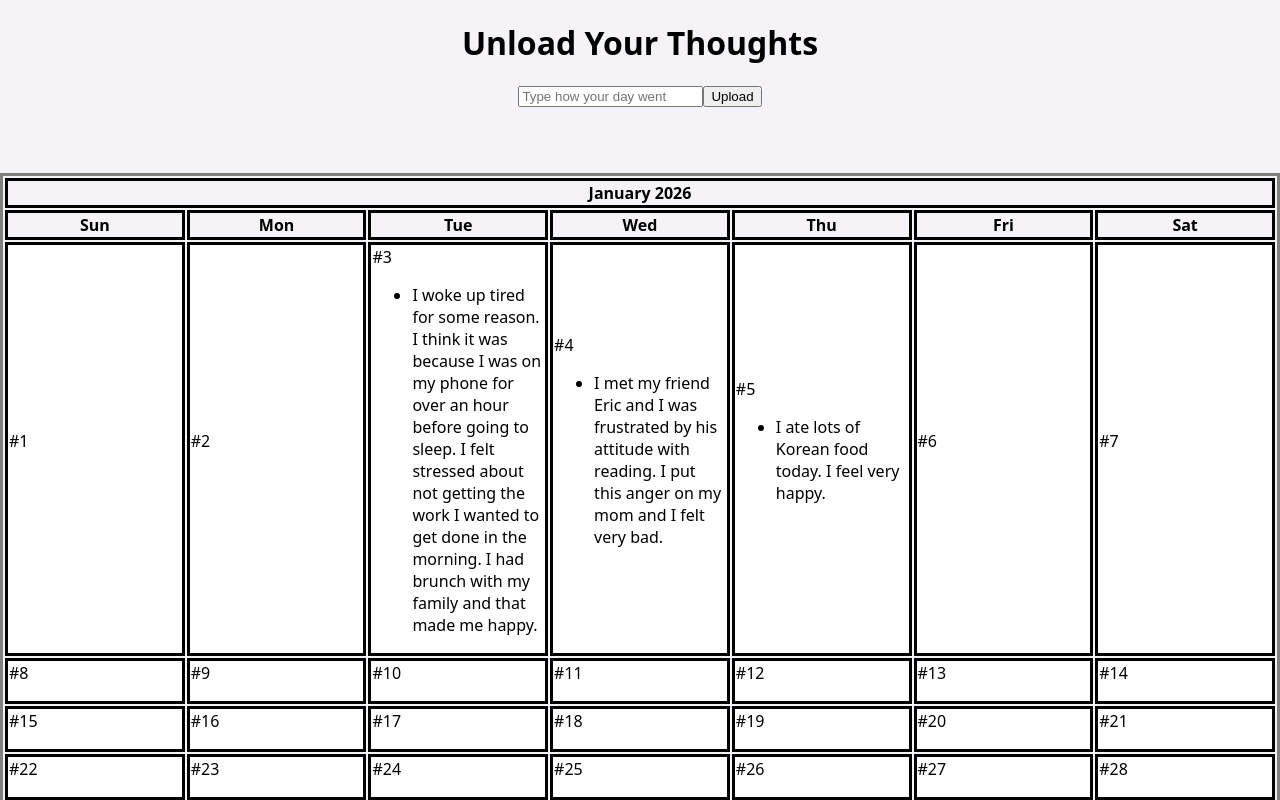
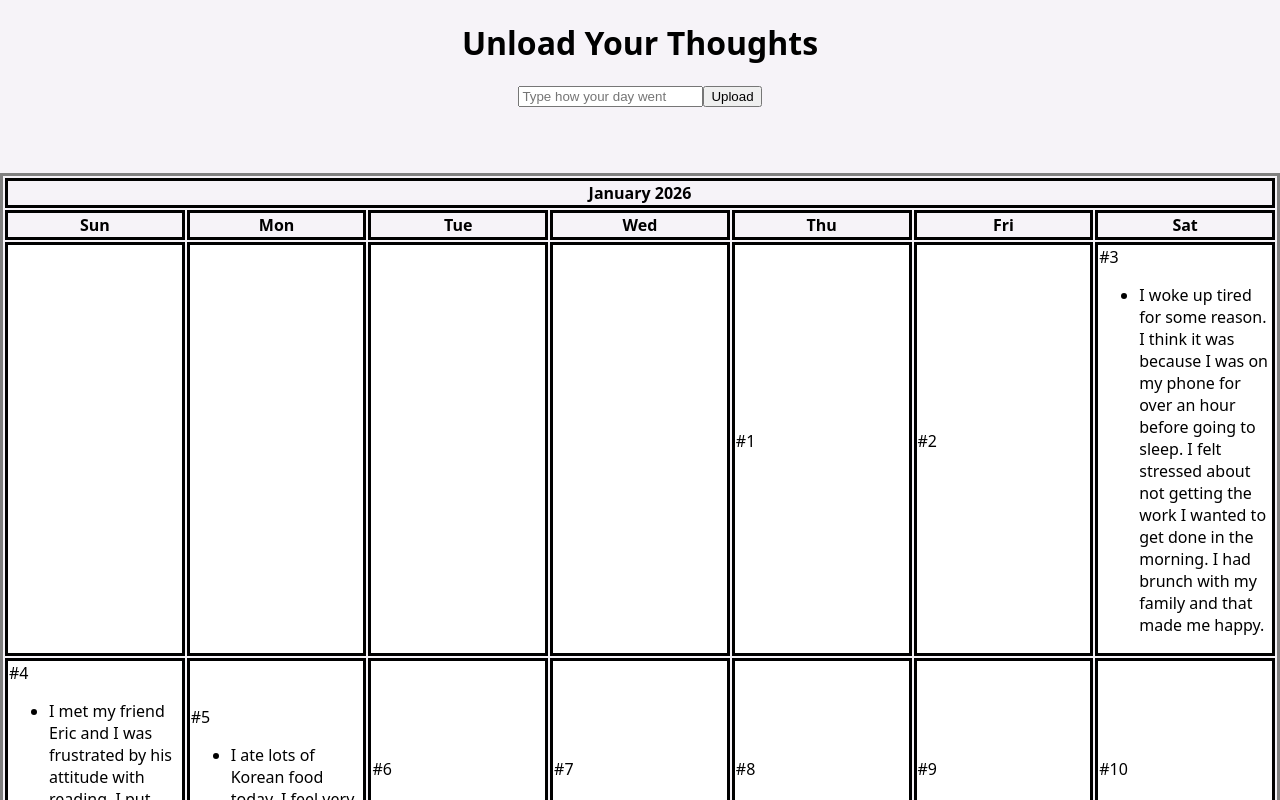
Before and after one commit to dkamien66/unloadInReact, a React (Create React App) app: page / in a window 1280 px wide. Shown: the top 800 px of the page. Built offline with nearby package versions, Linux system fonts and the light colour scheme.

Commit message:
Completed accurate calendar. Works for any month

```diff
--- a/src/Calendar.js
+++ b/src/Calendar.js
@@ -1,55 +1,78 @@
+function daysInCurrentMonth() {
+    const today = new Date();
+    const year = today.getFullYear();
+    const month = today.getMonth();
+    const lastDayOfMonth = new Date(year, month+1, 0); // get 0-th day of next month == last day of this month
+    return lastDayOfMonth.getDate();
+}
+
 export default function Calendar({ data }) {
 
-    const currMonth = "January"
-    const currYear = "2026"
+    const months = ["January", "February", "March", "April", "May", "June", "July", "August", "September", "October", "November", "December"];
+    // The goal is to generate an accurate calendar of the current month.
+    const currYear = new Date().getFullYear(); // what you expect , 2026
+    const currMonth = new Date().getMonth(); // 0-indexed  (0-11)
+    const firstDay = new Date(currYear, currMonth, 1); // what i want to use is firstDay.getDay() for index of day of week
+    const firstDayIndex = firstDay.getDay(); // 0-6
 
     const table = [];
-    for (let week_id = 0; week_id <= 4; week_id++) {
-        (week_id) < 4 ?
-        (table.push(
-            <tr key={week_id}>
-                {[1,2,3,4,5,6,7].map(col => {
-                    let day_id = week_id*7 + col;
-                    let dateStr = `${currYear}-1-${day_id}`
+    let dayId = 1;
+    for (let weekId = 0; weekId <= 4; weekId++) {
+        if (dayId > daysInCurrentMonth()) {
+            break;
+        }
+
+        if (weekId == 0) {
+            table.push(
+                <tr key={weekId}>
+                    {[0,1,2,3,4,5,6].map(col => {
+                        if (col < firstDayIndex) {
+                            return <td></td>;
+                        } else {
+                            let dateStr = `${currYear}-${currMonth+1}-${dayId}`;
                             return (
                                 <td
-                            key={day_id}>
-                            #{day_id}
+                                  key={dayId}>
+                                #{dayId++}
                                     <ul>
                                         {
                                             data.filter(day => day.date === dateStr).map(day => {
-                                        return <li key={day.date}>{day.description}</li>
+                                                return <li key={day.id}>{day.description}</li>
                                             })
                                         }
                                     </ul>
                                 </td>
                             );
+                        }
                     })}
                 </tr>
-        )) :
-        (table.push(
-            <tr>
-                {[1,2,3].map(col => {
-                    let day_id = week_id*7 + col;
-                    let dateStr = `${currYear}-1-${day_id}`
+            )
+        } else {
+            table.push(
+                <tr key={weekId}>
+                    {[0,1,2,3,4,5,6].map(col => {
+                        if (dayId > daysInCurrentMonth()) {
+                            return;
+                        } else {
+                            let dateStr = `${currYear}-${currMonth + 1}-${dayId}`;
                             return (
                                 <td
-                            id={day_id}
-                            key={day_id}>
-                            #{day_id}
+                                  key={dayId}>
+                                #{dayId++}
                                     <ul>
                                         {
                                             data.filter(day => day.date === dateStr).map(day => {
-                                        return <li key={day.date}>{day.description}</li>
+                                                return <li key={day.id}>{day.description}</li>
                                             })
                                         }
                                     </ul>
                                 </td>
                             );
+                        }
                     })}
                 </tr>
-        ))
-
+            );
+        }
     }
 
     return (
@@ -57,7 +80,7 @@ export default function Calendar({ data }) {
                 <thead>
                     <tr>
                         <th colSpan="7">
-                        {currMonth + " " + currYear}
+                        {months[currMonth] + " " + currYear}
                         </th>
                     </tr>
                     <tr>
--- a/src/UploadData.js
+++ b/src/UploadData.js
@@ -1,5 +1,12 @@
 import { useState } from 'react';
 
+let nextId = 5;
+const today = new Date();
+const year = today.getFullYear();
+const month = today.getMonth(); // 0-indexed
+const day = today.getDate();
+
+const todayStr = `${year}-${month+1}-${day}`;
 
 export default function UploadData({ onUpload }) {
     const [text, setText] = useState('');
@@ -14,7 +21,11 @@ export default function UploadData({ onUpload }) {
             <button
             onClick={() => {
                 setText('');
-                onUpload(text);
+                onUpload({
+                    id: nextId++,
+                    date: todayStr,
+                    description: text
+                });
             }}>Upload</button>
         </>
     );
```
Also changed, not shown: 1 other file (tests, documents, lock files or other folders). Lines whose indentation alone changed are shown as unchanged.
